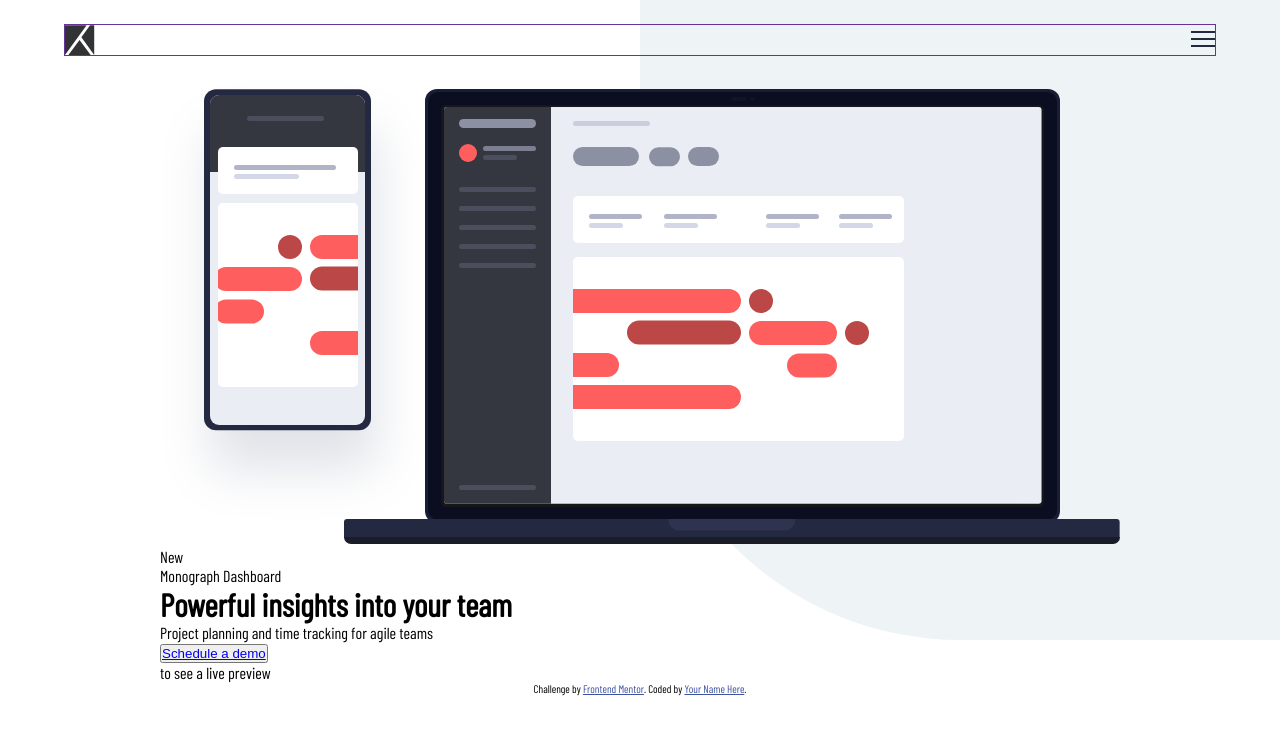
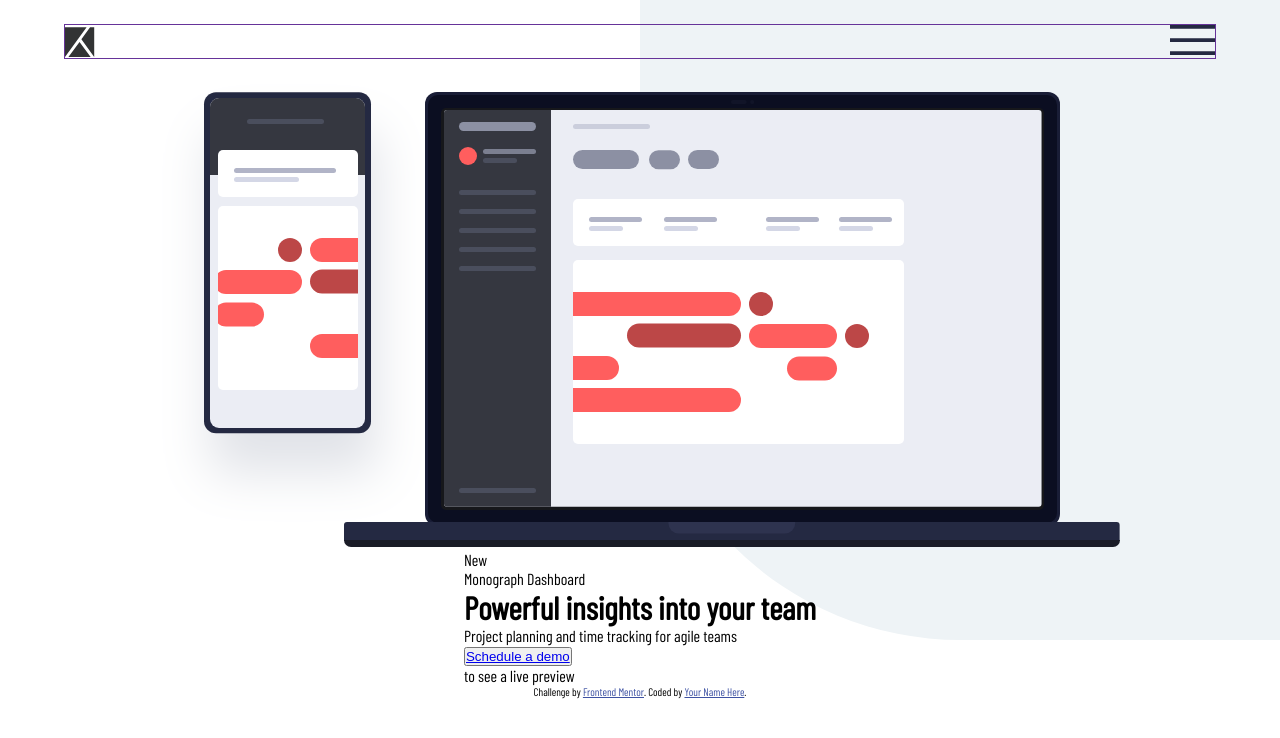
Before and after one commit to mtenkorang/project-tracking-intro, a plain HTML site: page index.html in a window 1280 px wide. Drawn offline with nearby package versions, Linux system fonts and the light colour scheme.

Commit message:
Update index.html

```diff
--- a/index.html
+++ b/index.html
@@ -25,17 +25,13 @@
 </head>
 
 <body>
-  <div class="overlay"></div>
+
   <!-- Header and Navigation -->
   <header>
     <img src="./images/logo.svg" alt="logo">
 
     <div class="" id="burger">
-      <svg xmlns="http://www.w3.org/2000/svg" width="24" height="16">
-        <g fill="#242942" fill-rule="evenodd">
-          <path d="M0 0h24v2H0zM0 7h24v2H0zM0 14h24v2H0z" />
-        </g>
-      </svg>
+      <img src="/images/icon-hamburger.svg" alt="">
     </div>
     <nav>
       <ul>
@@ -45,16 +41,19 @@
         <li><a href="">Login</a></li>
       </ul>
     </nav>
+    <div class="overlay"></div>
   </header>
+
+  <!-- Hero Image -->
+  <div class="hero">
+    <img src="./images/illustration-devices.svg" alt="" aria-hidden="true">
+
+  </div>
 
   <!-- Main Content -->
   <main>
-    <div>
-      <img src="./images/illustration-devices.svg" alt="" aria-hidden="true">
-    </div>
 
-
-    <div>
+    <div class="new">
       <span>New</span>
       <p>Monograph Dashboard</p>
     </div>
@@ -65,8 +64,10 @@
       Project planning and time tracking for agile teams
     </p>
 
-    <div>
-      <button type="button"><a href="#" target="_blank" rel="noopener noreferrer">Schedule a demo</a></button>
+    <div class="demo">
+      <button>
+        <a href="#" target="_blank">Schedule a demo</a>
+      </button>
       <p>
         to see a live preview
       </p>
```
